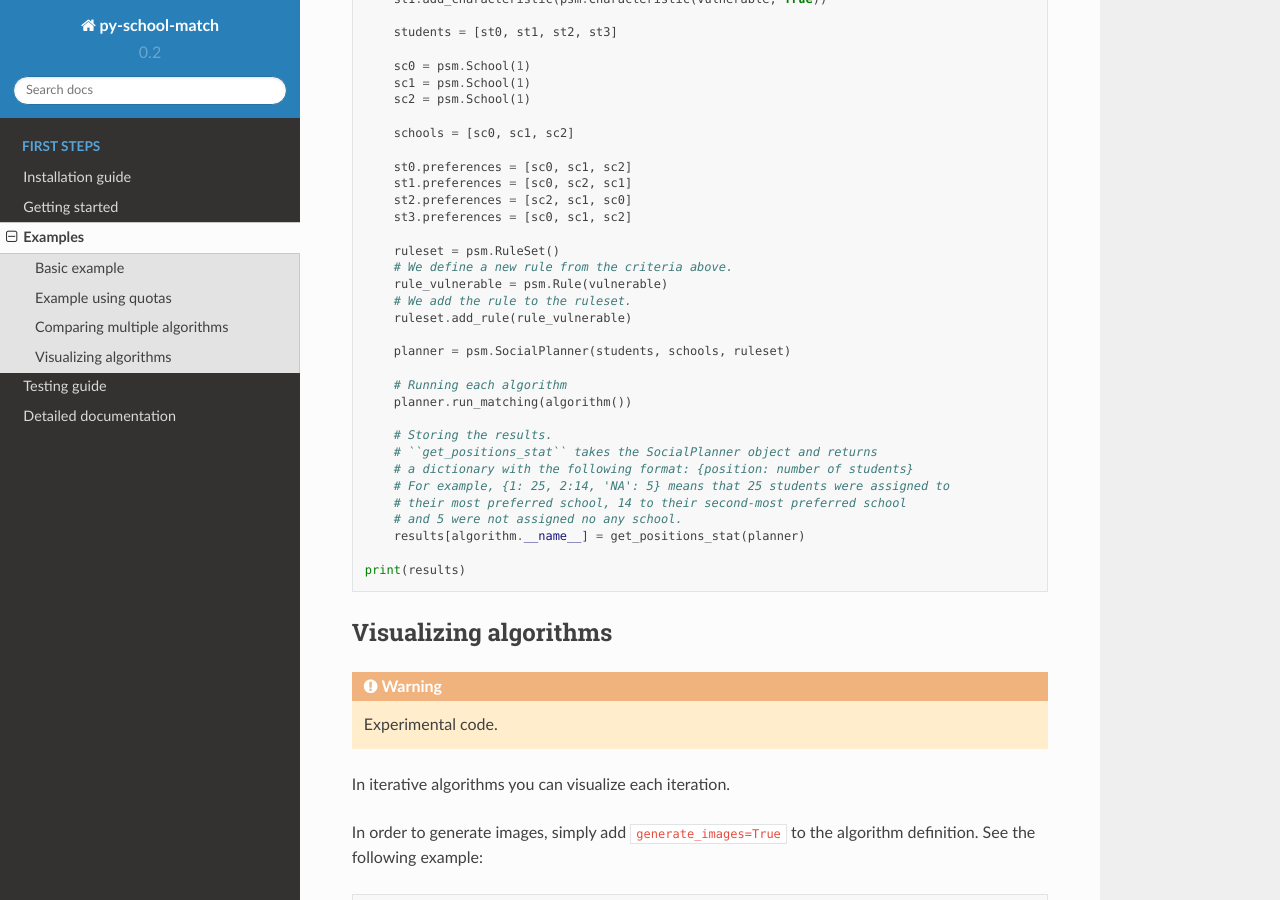
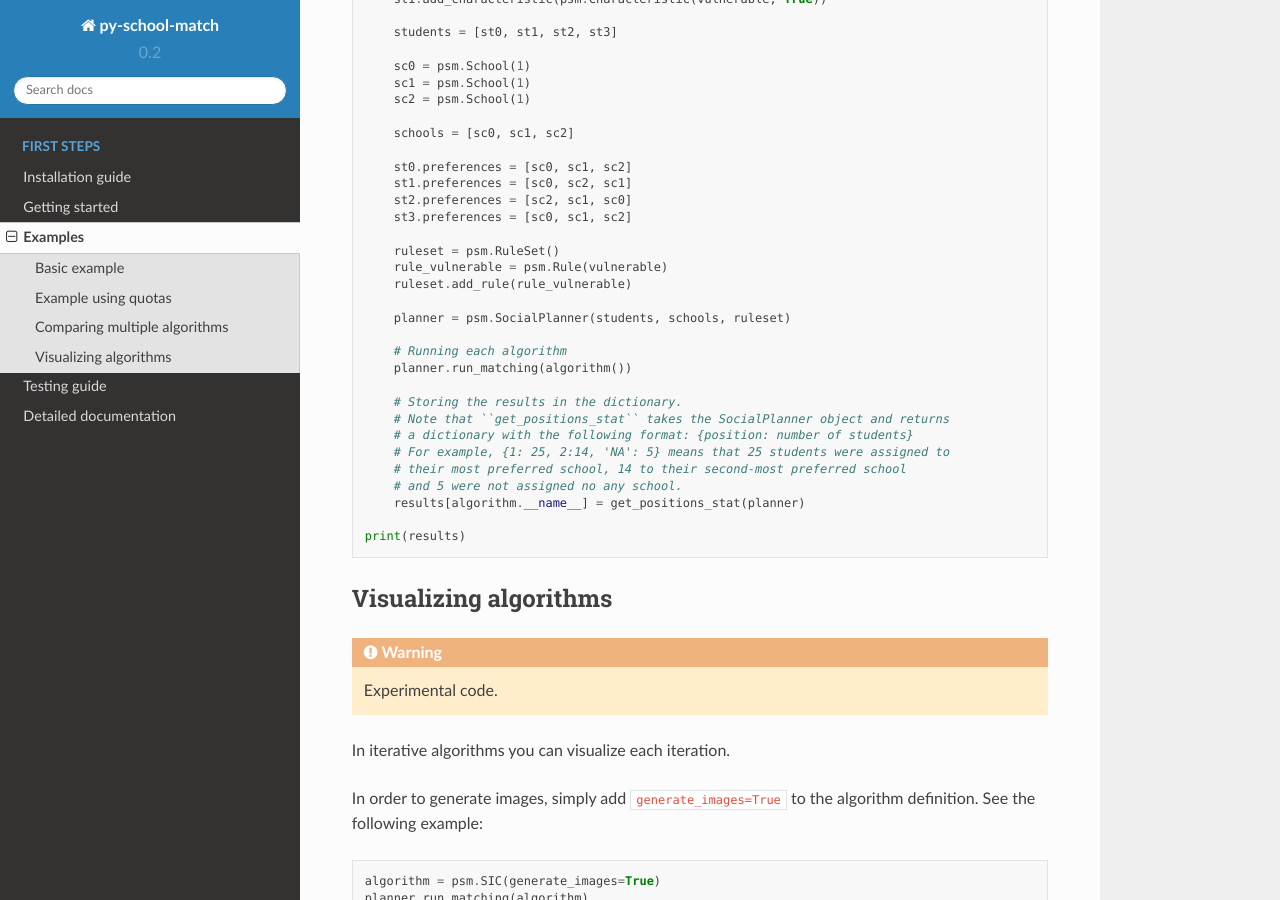
Before and after one commit to igarizio/py-school-match, a Sphinx documentation site: the page built from docs/intro/examples.rst, in a window 1280 px wide and 900 px high, scrolled down 2994 px. Built offline with Sphinx 7.4.7 and the Read the Docs theme 2.0.0, drawn with Linux system fonts in a browser that asks for light colours.

```diff
--- a/docs/intro/examples.rst
+++ b/docs/intro/examples.rst
@@ -184,9 +184,7 @@
         st3.preferences = [sc0, sc1, sc2]
 
         ruleset = psm.RuleSet()
-        # We define a new rule from the criteria above.
         rule_vulnerable = psm.Rule(vulnerable)
-        # We add the rule to the ruleset.
         ruleset.add_rule(rule_vulnerable)
 
         planner = psm.SocialPlanner(students, schools, ruleset)
@@ -194,8 +192,8 @@
         # Running each algorithm
         planner.run_matching(algorithm())
 
-        # Storing the results.
-        # ``get_positions_stat`` takes the SocialPlanner object and returns
+        # Storing the results in the dictionary.
+        # Note that ``get_positions_stat`` takes the SocialPlanner object and returns
         # a dictionary with the following format: {position: number of students}
         # For example, {1: 25, 2:14, 'NA': 5} means that 25 students were assigned to
         # their most preferred school, 14 to their second-most preferred school
```
